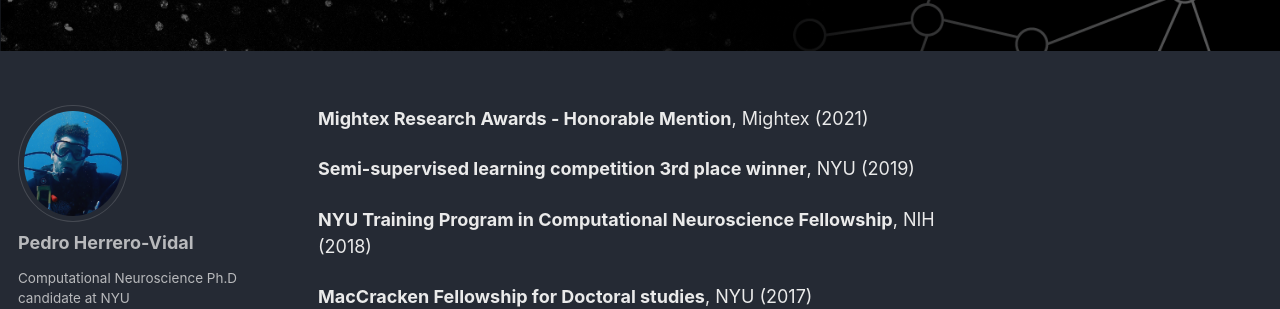
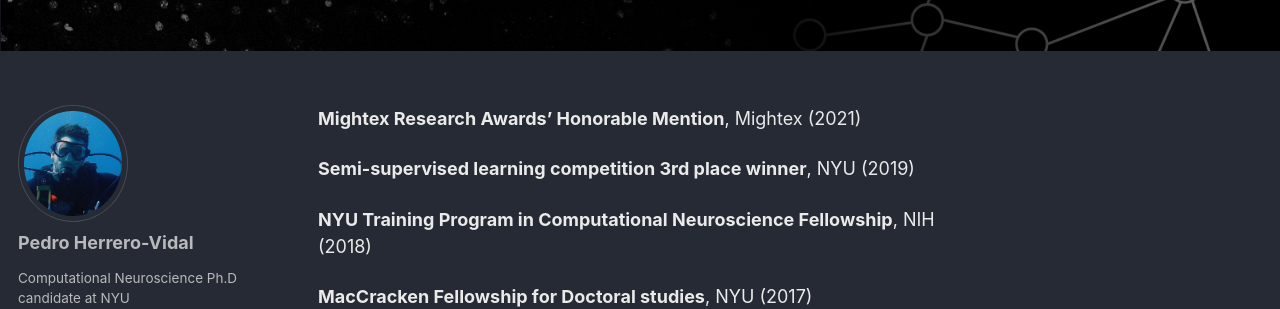
Before and after one commit to pedroherrerovidal/pedroherrerovidal.github.io, a Jekyll site: the page built from _pages/awards.md, in a window 1280 px wide and 900 px high. Shown: the part 196-505 px from the top of the window. Built offline with Jekyll 4.4.1, drawn with Linux system fonts in a browser that asks for light colours; cached includes are drawn as plain includes; nearby versions of some CDN libraries.

```diff
--- a/_pages/awards.md
+++ b/_pages/awards.md
@@ -9,7 +9,7 @@ header:
 ---
 
 
-**Mightex Research Awards - Honorable Mention**, Mightex (2021)
+**Mightex Research Awards' Honorable Mention**, Mightex (2021)
 
 **Semi-supervised learning competition 3rd place winner**, NYU (2019)
 
```
